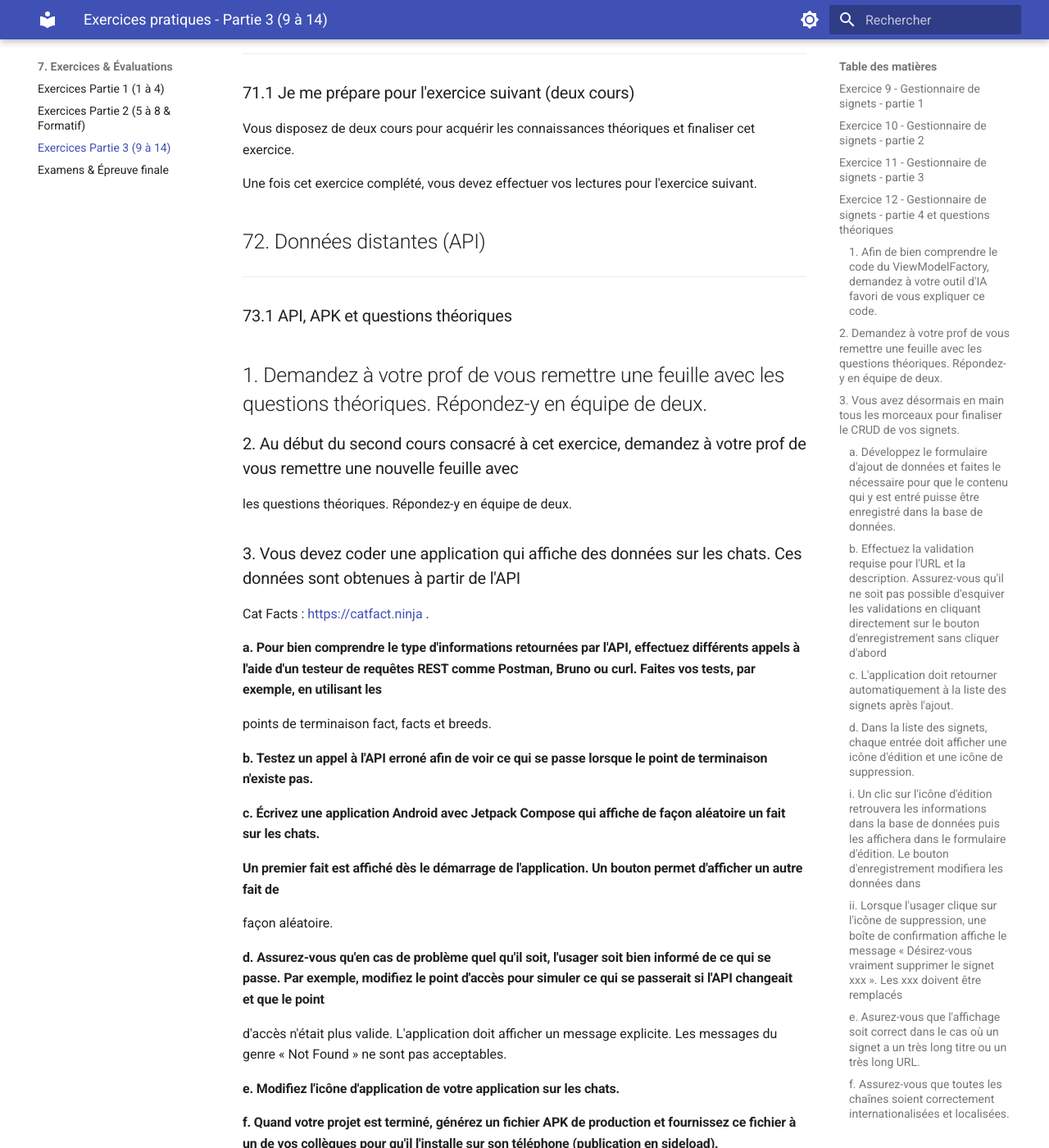
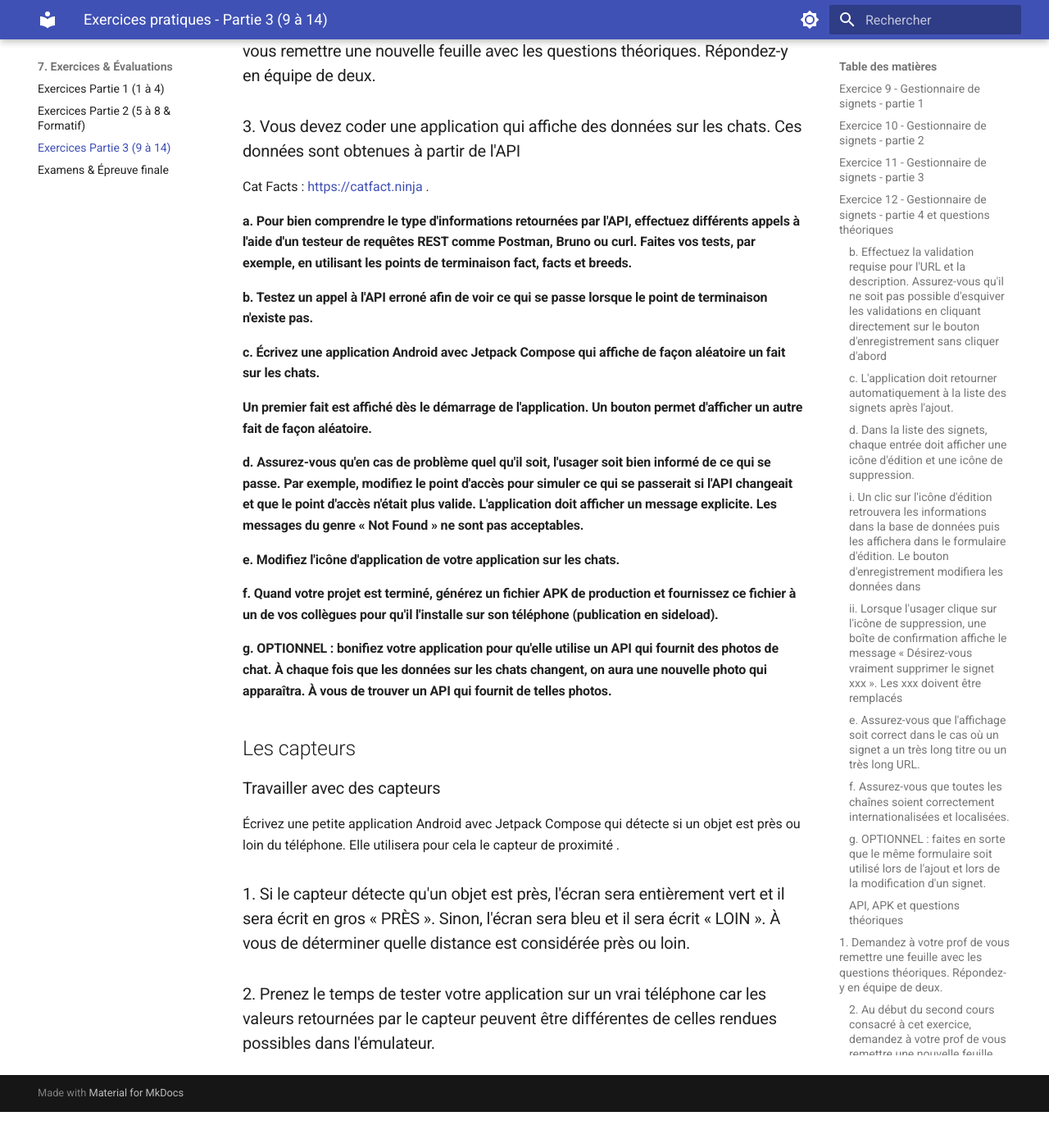
Before and after one commit to Apps-Mobiles-2-Victo/notes_de_cours, an MkDocs documentation site: the page built from docs/07-exercices-evaluations/exercices-partie3.md, in a window 1280 px wide and 1400 px high, scrolled down 3616 px. Shown: the whole window at 82% size. Built offline with MkDocs 1.6.1 and Material for MkDocs 9.7.7, drawn with Linux system fonts in a browser that asks for light colours; after the commit the page ends 4972 px from its top, so only the background shows below that; some of the changed text lies outside the part shown.

Commit message:
Update README and exercise documentation for clarity and consistency; add AI-generated hyperlink example and correct minor typos.

````diff
--- a/docs/06-fonctionnalites-avancees/navigation.md
+++ b/docs/06-fonctionnalites-avancees/navigation.md
@@ -5,43 +5,43 @@
 # Navigation multi-écrans
 
 
-### 63.1 La navigation
+## La navigation
 
 
 Beaucoup d'applications mobiles nécessitent un système de navigation pour gérer comment l'application passe d'un écran à l'autre.
 
 
-Je vous propose ici une technique à appliquer dans une application mobile Android avec JetPack Compose qui utilise l'API NavController .
+Je vous propose ici une technique à appliquer dans une application mobile Android avec JetPack Compose qui utilise l'API *NavController* .
 
 
 Dans cette fiche :
 
 
-#### Ajout de dépendances
+#### [Ajout de dépendances](#ajout-de-dépendances)
 
 
-#### NavController
+#### [NavController](#navcontroller)
 
 
-#### NavHost
+#### [NavHost](#navhost)
 
 
-#### Affichage de la page actuelle
+#### [Affichage de la page actuelle](#affichage-de-la-page-actuelle)
 
 
-#### Naviguer vers une page
+#### [Naviguer vers une page](#naviguer-vers-une-page)
 
 
-#### Passer des paramètres à une route
+#### [Passer des paramètres à une route](#passer-des-paramètres-à-une-route)
 
 
-#### Route avec paramètres de types différents
+#### [Route avec paramètres de types différents](#route-avec-paramètres-de-types-différents)
 
 
-#### Route avec paramètres optionnels
+#### [Route avec paramètres optionnels](#route-avec-paramètres-optionnels)
 
 
-### Ajout de dépendances
+## Ajout de dépendances
 
 
 Pour ajouter une fonctionnalité de navigation dans votre application, vous devez d'abord ajouter une dépendance au projet.
@@ -54,7 +54,7 @@
 dependencies {
     ...
      // pour la navigation
-    implementation("androidx.navigation:navigation-compose:2.9.5")
+    implementation("androidx.navigation:navigation-compose:2.10.2")
 }
 ```
 
@@ -62,16 +62,14 @@
 Une fois la dépendance ajoutée, il faut **resynchroniser le projet pour qu'il tienne compte de l'ajout**.
 
 
-### NavController
+## NavController
 
-
-Votre application doit avoir accès à une instance de NavController.
+Votre application doit avoir accès à une instance de *NavController*.
 
 
 L'instanciation doit avoir lieu dans un composable. Il faut choisir l'endroit le plus près de où on en aura besoin.
 
-
-Dans cet exemple, le Scaffold est le premier composable qui a besoin du NavController.
+Dans cet exemple, le *Scaffold* est le premier composable qui a besoin du NavController.
 
 
 ```kotlin title="Jetpack Compose (Kotlin)"
@@ -109,7 +109,7 @@
         composable("home") {
             HomeScreen (...)
         }
-        composable(" pageUn ") {
+        composable("pageUn") {
               PageUn (...)
         }
         composable("pageDeux") {
@@ -120,11 +120,10 @@
 ```
 
 
-### Il est d'usage de placer chaque fonction composable de cette liste dans son propre fichier, sous le dossier ui .
-Le nom du fichier sera le même que le nom de la fonction.
+Il est d'usage de placer chaque fonction composable de cette liste dans son propre fichier, sous le dossier *ui*. Le nom du fichier sera le même que le nom de la fonction.
 
 
-```kotlin title="Fichier ui/ HomeScreen .kt"
+```kotlin title="Fichier ui/HomeScreen.kt"
 @Composable
 fun HomeScreen(...) {
     ...
@@ -132,15 +131,14 @@
 ```
 
 
-```kotlin title="Fichier ui/ PageUn .kt"
+```kotlin title="Fichier ui/PageUn.kt"
 @Composable
 fun PageUn(...) {
     ...
 }
 ```
 
-
-```kotlin title="Fichier ui/ PageDeux .kt"
+```kotlin title="Fichier ui/PageDeux.kt"
 @Composable
 fun PageDeux(...) {
     ...
@@ -148,13 +146,14 @@
 ```
 
 
-### Affichage de la page actuelle
+## Affichage de la page actuelle
 
 
-Dans le Scaffold, c'est le NavigationHost qui indiquera quelle page doit être affichée.
+Dans le Scaffold, c'est le *NavigationHost* qui indiquera quelle page doit être affichée.
 
 
-Remarquez l'utilisation du Column qui permet de spécifier une fois pour toutes les espacements à utiliser.
+
+Remarquez l'utilisation du *Column* qui permet de spécifier les espacements à utiliser pour toutes les pages.
 
 
 D'autres configurations peuvent y être apportées au besoin.
@@ -169,22 +168,23 @@
         modifier = Modifier
             .padding(it)
     ) {
-         NavigationHost (navController = navController)
+         NavigationHost(navController = navController)
     }
 }
 ```
 
 
-### Naviguer vers une page
+## Naviguer vers une page
 
 
-La méthode navController.navigate permet d'atteindre la page souhaitée et de l'ajouter à la pile des pages affichées.
+
+La méthode *navController.navigate* permet d'atteindre la page souhaitée et de l'ajouter à la pile des pages affichées.
 
 
 ```kotlin title="Jetpack Compose (Kotlin)"
 Button(
     onClick = {
-        navController.navigate(" pageUn ")
+        navController.navigate("pageUn")
     }
 ) {
     Text(text = "Page un")
@@ -200,10 +200,10 @@
 ```
 
 
-### Passer des paramètres à une route
+## Passer des paramètres à une route
 
 
-Pour définir une route qui peut recevoir un paramètre :
+Pour définir une route qui peut recevoir un paramètre, on utilise des accolades dans le nom de la route. Dans cet exemple, le paramètre est nommé *texte*:
 
 
 ```kotlin title="Fichier NavigationHost.kt"
@@ -211,24 +211,21 @@
     ...
     composable("rechercherItem/{texte}") { navBackStackEntry ->
         // extraire le paramètre à partir de la route
-        val texte: String? = navBackStackEntry.arguments?.getString("texte")
+        val texte = requireNotNull(navBackStackEntry.arguments?.getString("texte"))
         // passer le paramètre à la fonction composable
         RechercherItem(navController, texte)
     }
 }
 ```
 
-
-Le composable qui recevra un paramètre devra le déclarer comme pouvant être nul. Sachez cependant que si vous ne passez pas de paramètre lorsque vous naviguez vers cette route, le programme plantera.
-
+Le composable recevra le paramètre comme argument.
 
 ```kotlin title="Jetpack Compose (Kotlin)"
 @Composable
-fun RechercherItem(navController: NavController, texte: String?) {
+fun RechercherItem(navController: NavController, texte: String) {
     ...
 }
 ```
-
 
 Pour naviguer vers une route avec paramètre :
 
@@ -238,13 +235,11 @@
 ```
 
 
-### Route avec paramètres de types différents
+## Route avec paramètres de types différents
 
+Par défaut, les paramètres sont des chaînes de caractères (*String*).  Dans ce cas, les noms de paramètres sont extraits de la route automatiquement.
 
-Par défaut, les paramètres sont des chaînes de caractères.
-
-
-Si vous avez besoin d'un paramètre d'un autre type, par exemple un entier, vous devez le spécifier comme suit :
+Si vous avez besoin d'un paramètre d'un autre type, par exemple un entier, vous devez fournir le paramètre *arguments* à la route. Dans cet exemple, le paramètre *itemId* est de type entier.:
 
 
 ```kotlin title="Fichier NavigationHost.kt"
@@ -257,7 +252,7 @@
         )
     ) { navBackStackEntry ->
         // extraire le paramètre à partir de la route
-        val itemId: Int = navBackStackEntry.arguments?. getInt ("itemId") ?: -1
+        val itemId: Int = navBackStackEntry.arguments?.getInt("itemId") ?: -1
         // passer le paramètre à la fonction composable
         EditerItem(navController, itemId)
     }
@@ -273,7 +268,7 @@
 ```
 
 
-### Route avec paramètres optionnels
+## Route avec paramètres optionnels
 
 
 Si le paramètre est optionnel :
@@ -282,7 +277,7 @@
 ```kotlin title="Fichier NavigationHost.kt"
 NavHost(navController = navController, startDestination = "home") {
     ...
-    composable("detailsItem ? {itemId}") { navBackStackEntry ->
+    composable("detailsItem?{itemId}") { navBackStackEntry ->
         // extraire le paramètre à partir de la route
         val itemId: String? = navBackStackEntry.arguments?.getString("itemId") ?: ""
         // passer le paramètre à la fonction composable
--- a/docs/07-exercices-evaluations/exercices-partie3.md
+++ b/docs/07-exercices-evaluations/exercices-partie3.md
@@ -95,7 +94,7 @@
 par la description du signet sur lequel l'usager a cliqué. La suppression n'aura lieu que si l'usager clique sur Oui.
 
 
-#### e. Asurez-vous que l'affichage soit correct dans le cas où un signet a un très long titre ou un très long URL.
+#### e. Assurez-vous que l'affichage soit correct dans le cas où un signet a un très long titre ou un très long URL.
 
 
 #### f. Assurez-vous que toutes les chaînes soient correctement internationalisées et localisées.
@@ -104,45 +103,21 @@
 #### g. OPTIONNEL : faites en sorte que le même formulaire soit utilisé lors de l'ajout et lors de la modification d'un signet.
 
 
-## 71. Pour le prochain cours (deux cours)
 
-
-
----
-
-
-### 71.1 Je me prépare pour l'exercice suivant (deux cours)
-
-
-Vous disposez de deux cours pour acquérir les connaissances théoriques et finaliser cet exercice.
-
-
-Une fois cet exercice complété, vous devez effectuer vos lectures pour l'exercice suivant.
-
-
-## 72. Données distantes (API)
-
-
-
----
-
-
-### 73.1 API, APK et questions théoriques
+### API, APK et questions théoriques
 
 
 ## 1. Demandez à votre prof de vous remettre une feuille avec les questions théoriques.  Répondez-y en équipe de deux.
 
 
-### 2. Au début du second cours consacré à cet exercice, demandez à votre prof de vous remettre une nouvelle feuille avec
-les questions théoriques. Répondez-y en équipe de deux.
+### 2. Au début du second cours consacré à cet exercice, demandez à votre prof de vous remettre une nouvelle feuille avec les questions théoriques. Répondez-y en équipe de deux.
 
 
 ### 3. Vous devez coder une application qui affiche des données sur les chats. Ces données sont obtenues à partir de l'API
 Cat Facts : [https://catfact.ninja](https://catfact.ninja) .
 
 
-#### a. Pour bien comprendre le type d'informations retournées par l'API, effectuez différents appels à l'aide d'un testeur de requêtes REST comme Postman, Bruno ou curl. Faites vos tests, par exemple, en utilisant les
-points de terminaison fact, facts et breeds.
+#### a. Pour bien comprendre le type d'informations retournées par l'API, effectuez différents appels à l'aide d'un testeur de requêtes REST comme Postman, Bruno ou curl. Faites vos tests, par exemple, en utilisant les points de terminaison fact, facts et breeds.
 
 
 #### b. Testez un appel à l'API erroné afin de voir ce qui se passe lorsque le point de terminaison n'existe pas.
@@ -151,12 +126,10 @@
 #### c. Écrivez une application Android avec Jetpack Compose qui affiche de façon aléatoire un fait sur les chats.
 
 
-#### Un premier fait est affiché dès le démarrage de l'application. Un bouton permet d'afficher un autre fait de
-façon aléatoire.
+#### Un premier fait est affiché dès le démarrage de l'application. Un bouton permet d'afficher un autre fait de façon aléatoire.
 
 
-#### d. Assurez-vous qu'en cas de problème quel qu'il soit, l'usager soit bien informé de ce qui se passe. Par exemple, modifiez le point d'accès pour simuler ce qui se passerait si l'API changeait et que le point
-d'accès n'était plus valide. L'application doit afficher un message explicite. Les messages du genre « Not Found » ne sont pas acceptables.
+#### d. Assurez-vous qu'en cas de problème quel qu'il soit, l'usager soit bien informé de ce qui se passe. Par exemple, modifiez le point d'accès pour simuler ce qui se passerait si l'API changeait et que le point d'accès n'était plus valide. L'application doit afficher un message explicite. Les messages du genre « Not Found » ne sont pas acceptables.
 
 
 #### e. Modifiez l'icône d'application de votre application sur les chats.
@@ -165,65 +138,23 @@
 #### f. Quand votre projet est terminé, générez un fichier APK de production et fournissez ce fichier à un de vos collègues pour qu'il l'installe sur son téléphone (publication en sideload).
 
 
-#### g. OPTIONNEL : bonifiez votre application pour qu'elle utilise un API qui fournit des photos de chat. À chaque fois que les données sur les chats changent, on aura une nouvelle photo qui apparaîtra. À vous de trouver
-un API qui fournit de telles photos.
-
-
-## 74. Pour le prochain cours (deux cours)
+#### g. OPTIONNEL : bonifiez votre application pour qu'elle utilise un API qui fournit des photos de chat. À chaque fois que les données sur les chats changent, on aura une nouvelle photo qui apparaîtra. À vous de trouver un API qui fournit de telles photos.
 
 
 
----
 
 
-### 74.1 Je me prépare pour l'exercice suivant (deux cours)
-
-
-Vous disposez de deux cours pour acquérir les connaissances théoriques et finaliser cet exercice.
-
-
-Une fois cet exercice complété, vous devez effectuer vos lectures pour l'exercice suivant.
-
-
-## 75. Les capteurs
+## Les capteurs
 
 
 
----
-
-
-### 76.1 Travailler avec des capteurs
+### Travailler avec des capteurs
 
 
 Écrivez une petite application Android avec Jetpack Compose qui détecte si un objet est près ou loin du téléphone. Elle utilisera pour cela le capteur de proximité .
 
 
-### 1. Si le capteur détecte qu'un objet est près, l'écran sera entièrement vert et il sera écrit en gros « PRÈS ». Sinon,
-l'écran sera bleu et il sera écrit « LOIN ». À vous de déterminer quelle distance est considérée près ou loin.
+### 1. Si le capteur détecte qu'un objet est près, l'écran sera entièrement vert et il sera écrit en gros « PRÈS ». Sinon, l'écran sera bleu et il sera écrit « LOIN ». À vous de déterminer quelle distance est considérée près ou loin.
 
 
-### 2. Prenez le temps de tester votre application sur un vrai téléphone car les valeurs retournées par le capteur peuvent
-être différentes de celles rendues possibles dans l'émulateur.
-
-
-## 77. Pour le prochain cours
-
-
-
----
-
-
-### 77.1 Je me prépare pour l'exercice suivant (un cours)
-
-
-Vous disposez d' un cours pour acquérir les connaissances théoriques et finaliser cet exercice.
-
-
-Une fois cet exercice complété, vous devez effectuer vos lectures pour l'exercice suivant.
-
-
-## 78. Examen 2
-
-
-
----
+### 2. Prenez le temps de tester votre application sur un vrai téléphone car les valeurs retournées par le capteur peuvent être différentes de celles rendues possibles dans l'émulateur.
````
Also changed, not shown: other parts of docs/06-fonctionnalites-avancees/navigation.md (+9 -6 lines), other parts of docs/07-exercices-evaluations/exercices-partie3.md (+5 -6 lines), README.md (+5 -0 lines).
